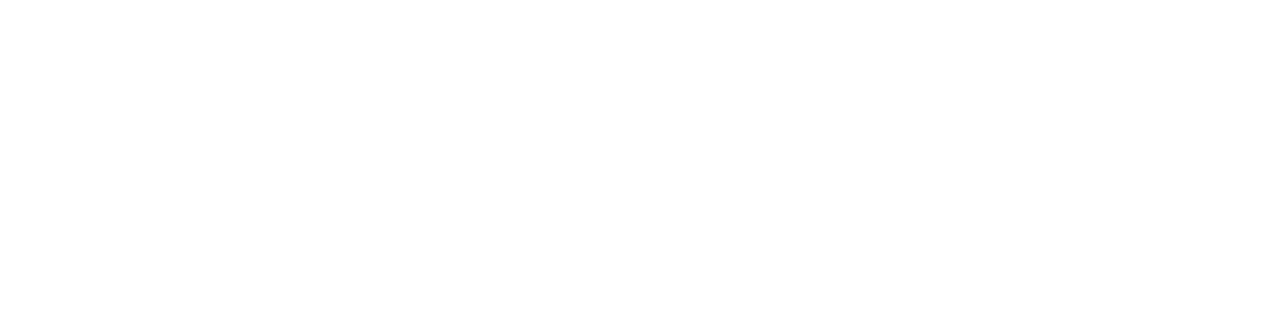
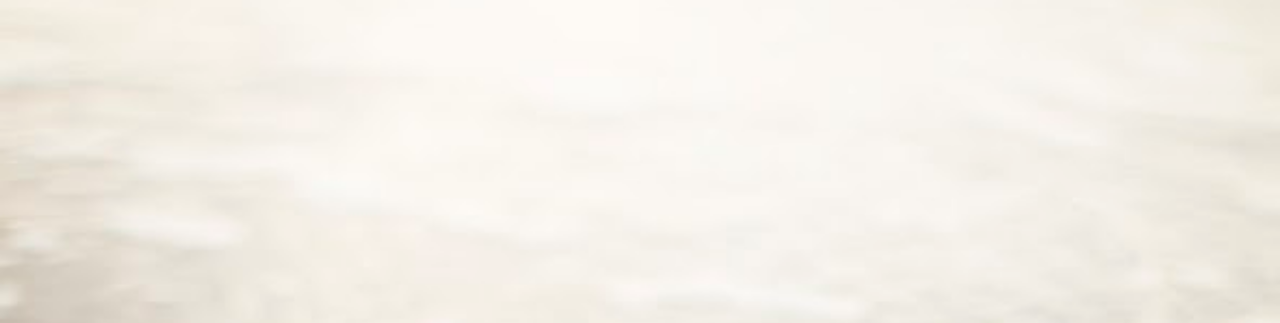
Before and after one commit to ElmiraDzhy/fullscreen-landing, a plain HTML site: page index.html in a window 1280 px wide. Shown: the top 323 px of the page. Drawn offline with Linux system fonts and the light colour scheme.

Commit message:
Add background image in header

```diff
--- a/assets/css/styles.css
+++ b/assets/css/styles.css
@@ -20,6 +20,11 @@ body{
 
     line-height: 1.5;
     text-align: center;
+
+    background-image: url("../img/photo_2023-02-21_14-11-19.jpg");
+    background-position: center;
+  background-repeat: no-repeat;
+  background-size: cover;
 }
 
 h1{
```
